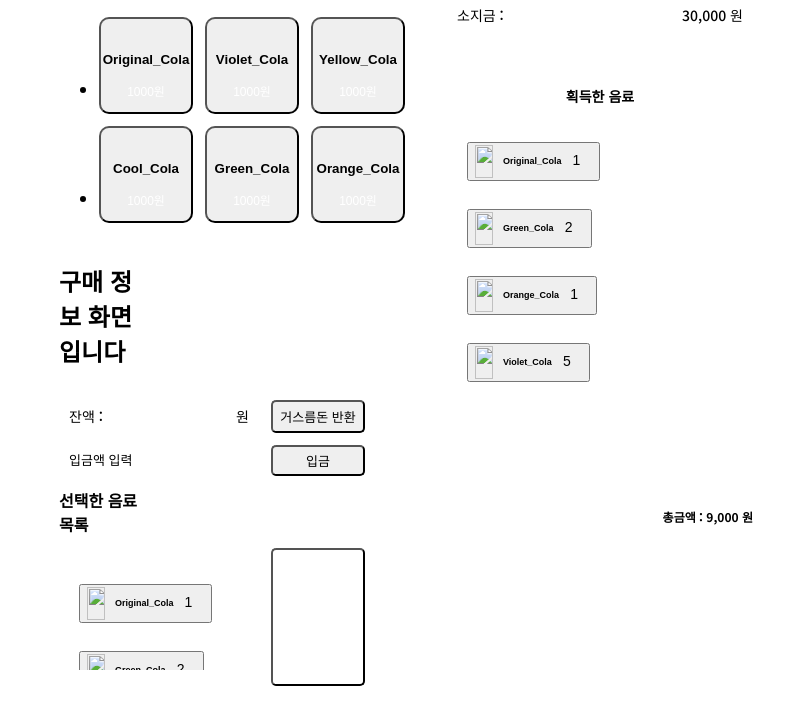
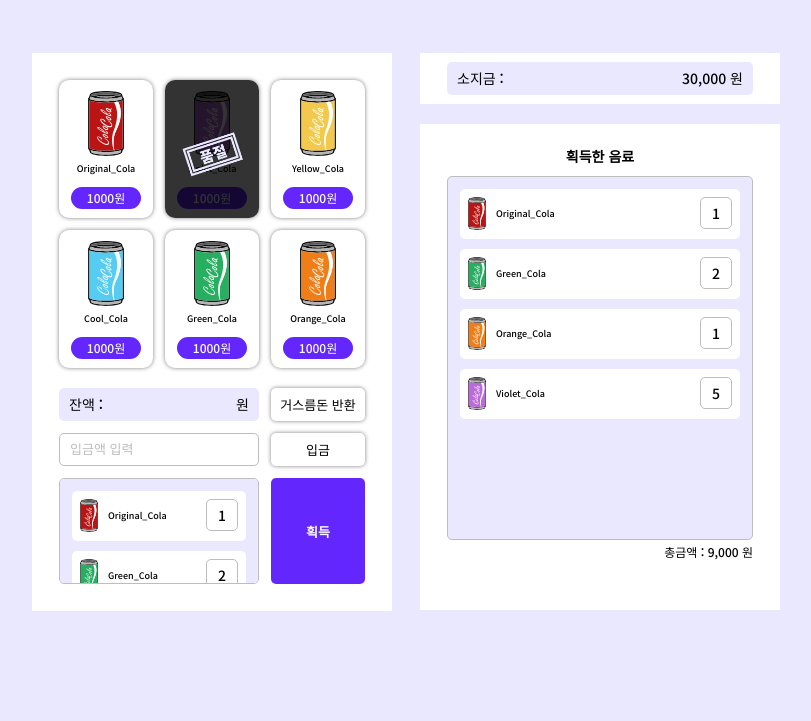
Before and after one commit to yeeed711/vending-machine, a plain HTML site: page index.html in a window 1280 px wide. Shown: the part 220-941 px from the top of the page, without its empty margins (234-1045 px from the left). After the commit the page ends 831 px from the top, so only its background shows below. Drawn offline with Linux system fonts and the light colour scheme; the site is published under a folder, as on GitHub Pages, so addresses that start at the root find nothing.

Commit message:
:memo:밴딩머신CSS완료

```diff
--- a/index.html
+++ b/index.html
@@ -5,13 +5,13 @@
     <meta charset="UTF-8">
     <meta http-equiv="X-UA-Compatible" content="IE=edge">
     <meta name="viewport" content="width=device-width, initial-scale=1.0">
-    <link rel="stylesheet" href="style.css">
+    <link rel="stylesheet" href="./style.css">
     <title>vending machine</title>
 </head>
 
 <body>
     <h1 class="logo">
-        <img src="/img/Logo_img.png" alt="cola_cola">
+        <img src="./img/Logo_img.png" alt="cola_cola">
     </h1>
     <div class="wrapper">
         <section class="vending-machine">
@@ -19,42 +19,42 @@
             <ul class="vending-items">
                 <li>
                     <button type="button" class="item__btn">
-                        <img src="/img/cola.svg" alt="">
+                        <img src="./img/cola.svg" alt="">
                         <strong class="item__title">Original_Cola</strong>
                         <span class="price">1000원</span>
                     </button>
                 </li>
                 <li>
                     <button type="button" class="item__btn sold-out">
-                        <img src="/img/violet_cola.svg" alt="">
+                        <img src="./img/violet_cola.svg" alt="">
                         <strong class="item__title">Violet_Cola</strong>
                         <span class="price">1000원</span>
                     </button>
                 </li>
                 <li>
                     <button type="button" class="item__btn">
-                        <img src="/img/yellow_cola.svg" alt="">
+                        <img src="./img/yellow_cola.svg" alt="">
                         <strong class="item__title">Yellow_Cola</strong>
                         <span class="price">1000원</span>
                     </button>
                 </li>
                 <li>
                     <button type="button" class="item__btn">
-                        <img src="/img/cool_cola.svg" alt="">
+                        <img src="./img/cool_cola.svg" alt="">
                         <strong class="item__title">Cool_Cola</strong>
                         <span class="price">1000원</span>
                     </button>
                 </li>
                 <li>
                     <button type="button" class="item__btn">
-                        <img src="/img/green_cola.svg" alt="">
+                        <img src="./img/green_cola.svg" alt="">
                         <strong class="item__title">Green_Cola</strong>
                         <span class="price">1000원</span>
                     </button>
                 </li>
                 <li>
                     <button type="button" class="item__btn">
-                        <img src="/img/orange_cola.svg" alt="">
+                        <img src="./img/orange_cola.svg" alt="">
                         <strong class="item__title">Orange_Cola</strong>
                         <span class="price">1000원</span>
                     </button>
@@ -74,14 +74,14 @@
                 <ul class="drink-items">
                     <li>
                         <button type="button">
-                            <img src="/img/cola.svg" alt="" class="item__img">
+                            <img src="./img/cola.svg" alt="" class="item__img">
                             <strong class="item__title">Original_Cola</strong>
                             <span class="num__counter">1</span>
                         </button>
                     </li>
                     <li>
                         <button type="button">
-                            <img src="/img/green_cola.svg" alt="" class="item__img">
+                            <img src="./img/green_cola.svg" alt="" class="item__img">
                             <strong class="item__title">Green_Cola</strong>
                             <span class="num__counter">2</span>
                         </button>
@@ -103,28 +103,28 @@
                 <ul class="drink-items get-list">
                     <li>
                         <button type="button">
-                            <img src="/img/cola.svg" alt="" class="item__img">
+                            <img src="./img/cola.svg" alt="" class="item__img">
                             <strong class="item__title">Original_Cola</strong>
                             <span class="num__counter">1</span>
                         </button>
                     </li>
                     <li>
                         <button type="button">
-                            <img src="/img/green_cola.svg" alt="" class="item__img">
+                            <img src="./img/green_cola.svg" alt="" class="item__img">
                             <strong class="item__title">Green_Cola</strong>
                             <span class="num__counter">2</span>
                         </button>
                     </li>
                     <li>
                         <button type="button">
-                            <img src="/img/orange_cola.svg" alt="" class="item__img">
+                            <img src="./img/orange_cola.svg" alt="" class="item__img">
                             <strong class="item__title">Orange_Cola</strong>
                             <span class="num__counter">1</span>
                         </button>
                     </li>
                     <li>
                         <button type="button">
-                            <img src="/img/violet_cola.svg" alt="" class="item__img">
+                            <img src="./img/violet_cola.svg" alt="" class="item__img">
                             <strong class="item__title">Violet_Cola</strong>
                             <span class="num__counter">5</span>
                         </button>
--- a/style.css
+++ b/style.css
@@ -1,6 +1,6 @@
 @import url("https://fonts.googleapis.com/css2?family=Noto+Sans+KR:wght@500;700&display=swap");
-@import url("/css/reset.css");
-@import url("/css/variable.css");
+@import url("./css/reset.css");
+@import url("./css/variable.css");
 
 body {
   font-family: "Noto Sans KR", sans-serif;
@@ -215,7 +215,7 @@ body {
 
 .sold-out::after {
   content: "";
-  background-image: url("/img/sold_out.png");
+  background-image: url("./img/sold_out.png");
   background-position: center;
   background-size: cover;
   border-radius: 10px;
```
Also changed, not shown: 1 other file.
